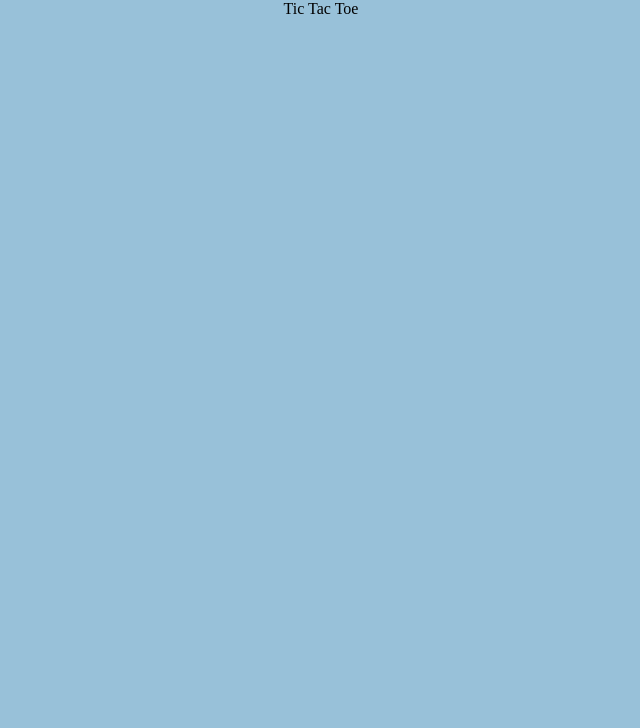
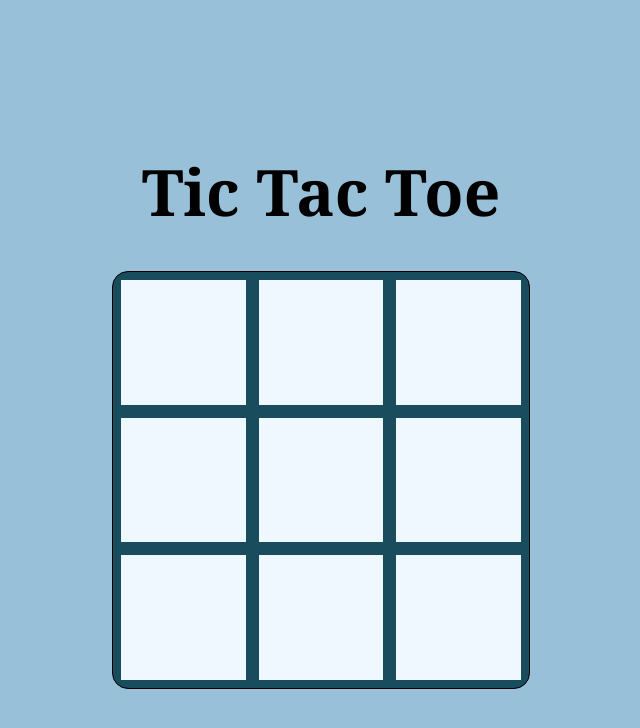
Before and after one commit to niteeshayadav/Tic-Tac-Toe, a plain HTML site: page index.html in a window 1280 px wide. Shown: the whole page, without its empty margins (319-959 px from the left). Drawn offline with Linux system fonts and the light colour scheme.

Commit message:
Added styling for grid and cells for game layout

```diff
--- a/style.css
+++ b/style.css
@@ -5,8 +5,47 @@
 }
 body{
     background-color: #98C1D9;
-}
-.game{
     display: flex;
     justify-content: center;
+    align-items: center;
+    height: 100vh;
 }
+
+.noto-serif-headingfont {
+  font-family: "Noto Serif", serif;
+  font-optical-sizing: auto;
+  font-weight: 700;
+  font-style: normal;
+  font-variation-settings:
+    "wdth" 100;
+}
+
+.heading{
+    display: flex;
+    justify-content: center;
+    align-items: center;
+    height: 20vh;
+    font-size: 4rem;
+
+}
+
+.container{
+    display: grid;
+    grid-template-columns: repeat(3,1fr);
+    grid-template-rows: repeat(3,1fr);
+    gap: 0.8rem;
+    background-color: rgb(25, 76, 93);
+    height: 25rem;
+    width: 25rem;
+    padding: 0.5rem;
+    border: 1px solid black;
+    border-radius: 1rem;
+}
+.cell{
+    background-color: aliceblue;
+    display: flex;
+    justify-content: center;
+    align-items: center;
+    font-size: 2rem;
+
+}
```
